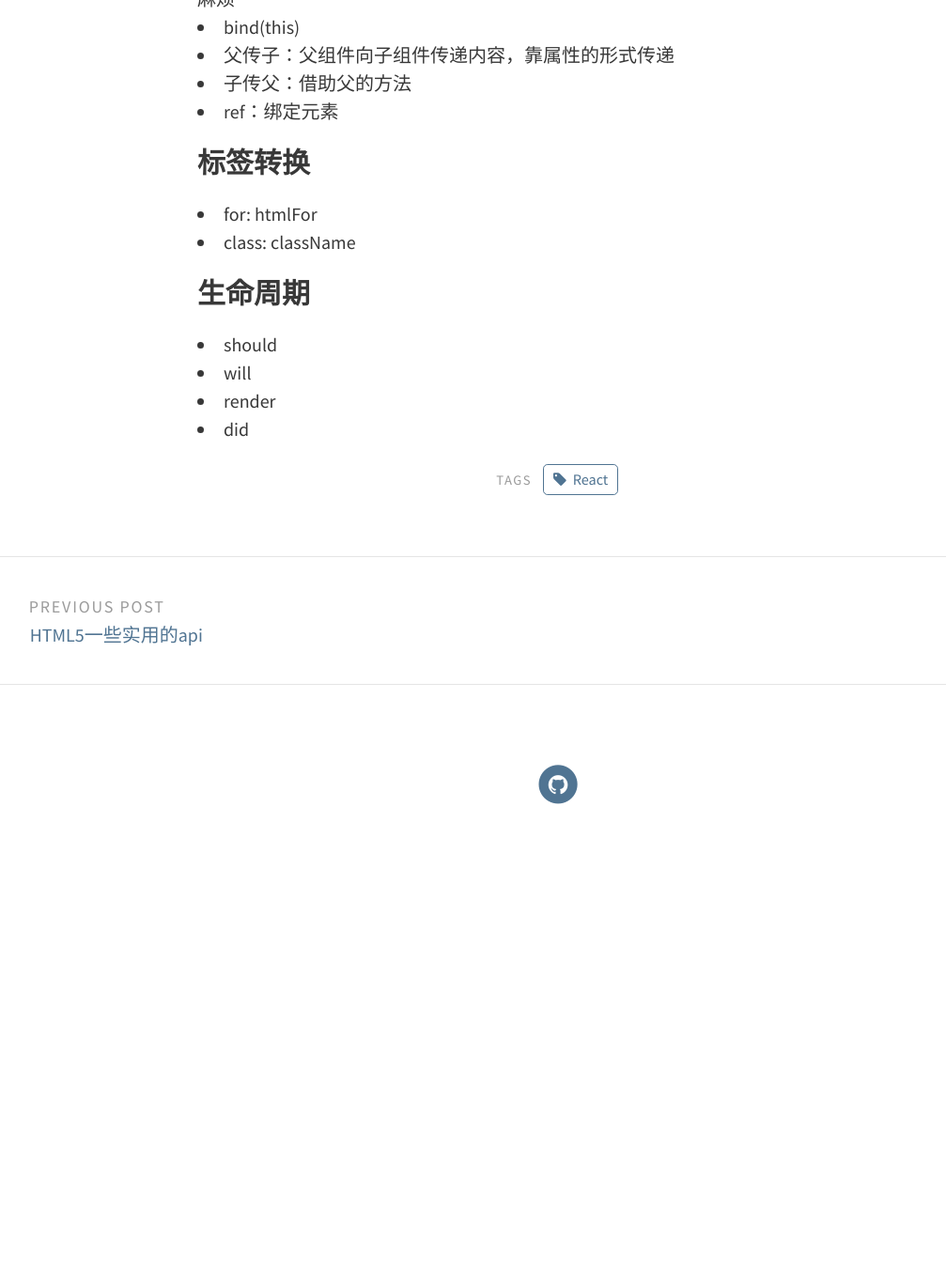
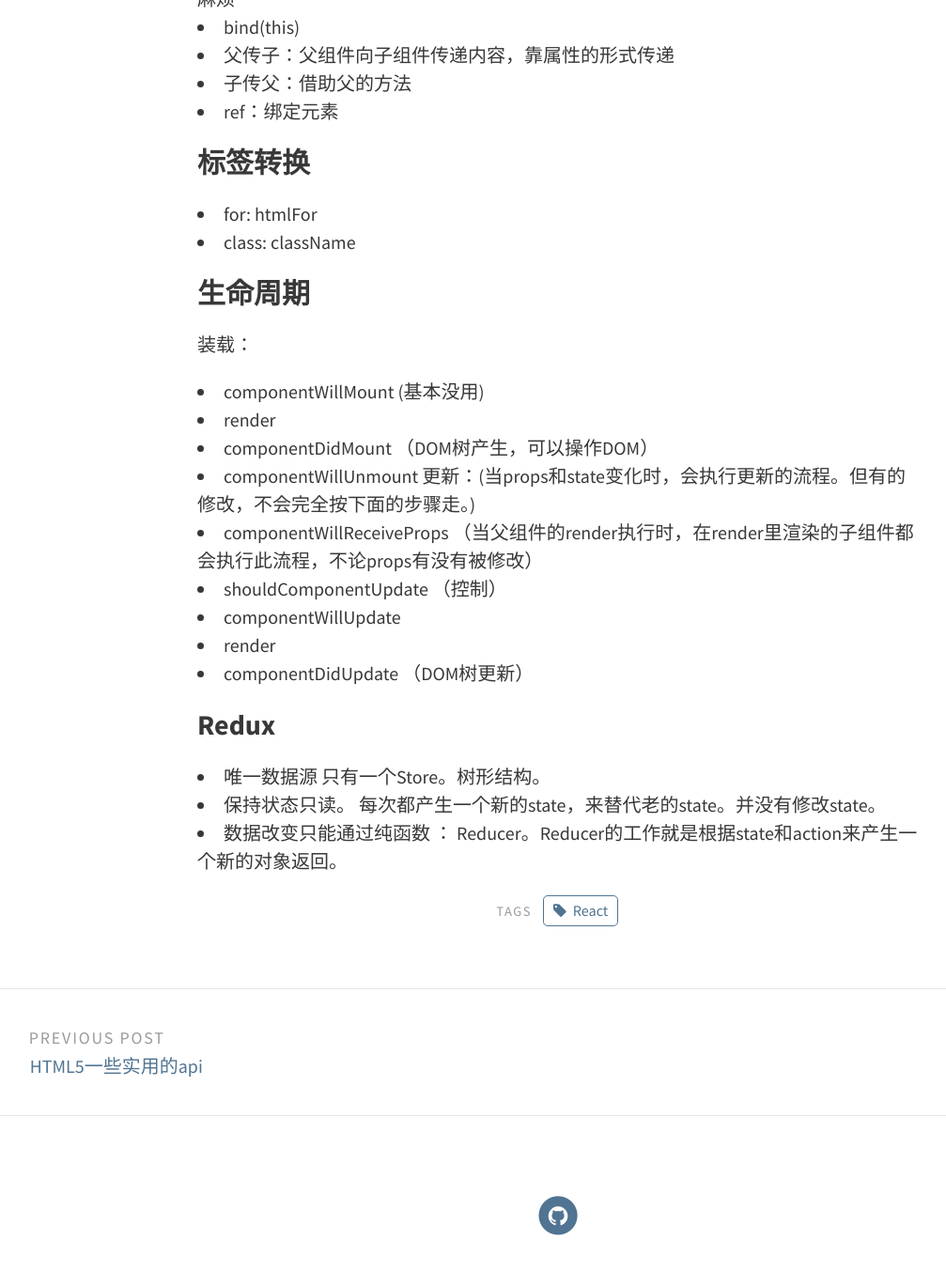
Before and after one commit to greatbear412/greatbear412.github.io, a Jekyll site: the page built from _posts/2019-06-21-React.markdown, in a window 1280 px wide and 1400 px high, scrolled down 491 px. Shown: the top 1354 px of the window at 94% size, without its empty margins (46-1053 px from the left). Built offline with Jekyll 4.4.1, drawn with Linux system fonts in a browser that asks for light colours; before the commit the page ends 1432 px from its top, so only the background shows below that.

Commit message:
React更新

```diff
--- a/_posts/2019-06-21-React.markdown
+++ b/_posts/2019-06-21-React.markdown
@@ -15,8 +15,25 @@ tags: [React]
 ### 标签转换 ###
 - for: htmlFor
 - class: className
+
 ### 生命周期 ###
-- should
-- will
+装载：
+- componentWillMount (基本没用)
 - render
-- did
+- componentDidMount （DOM树产生，可以操作DOM）
+- componentWillUnmount
+更新：(当props和state变化时，会执行更新的流程。但有的修改，不会完全按下面的步骤走。)
+- componentWillReceiveProps （当父组件的render执行时，在render里渲染的子组件都会执行此流程，不论props有没有被修改）
+- shouldComponentUpdate （控制）
+- componentWillUpdate
+- render
+- componentDidUpdate （DOM树更新）
+
+### Redux ###
+- 唯一数据源
+只有一个Store。树形结构。
+
+- 保持状态只读。
+每次都产生一个新的state，来替代老的state。并没有修改state。
+
+- 数据改变只能通过纯函数 ： Reducer。Reducer的工作就是根据state和action来产生一个新的对象返回。
```
